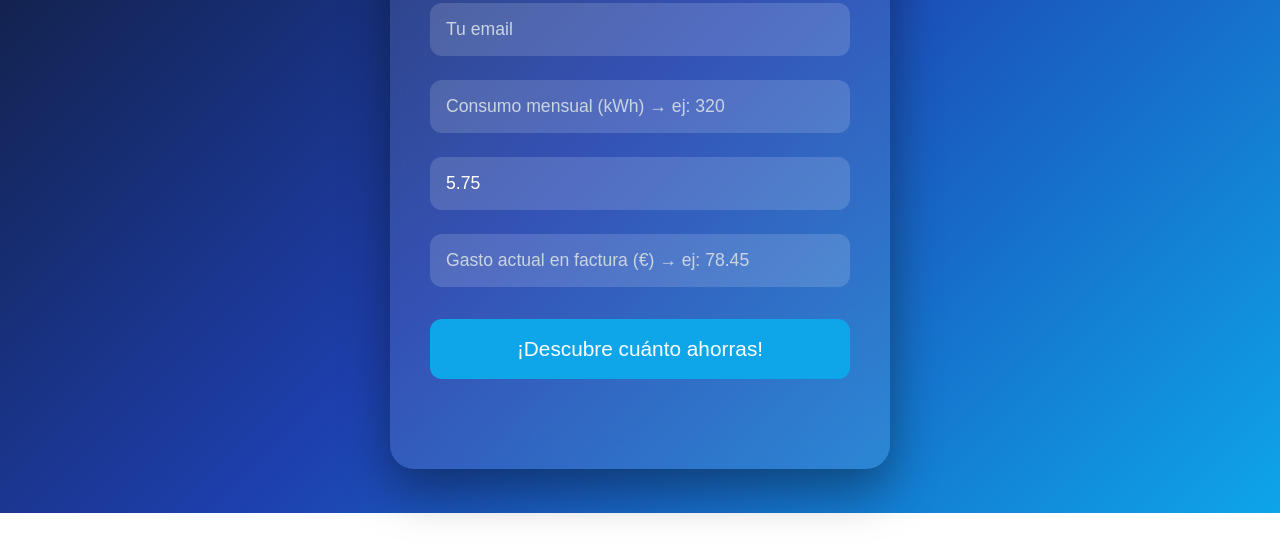
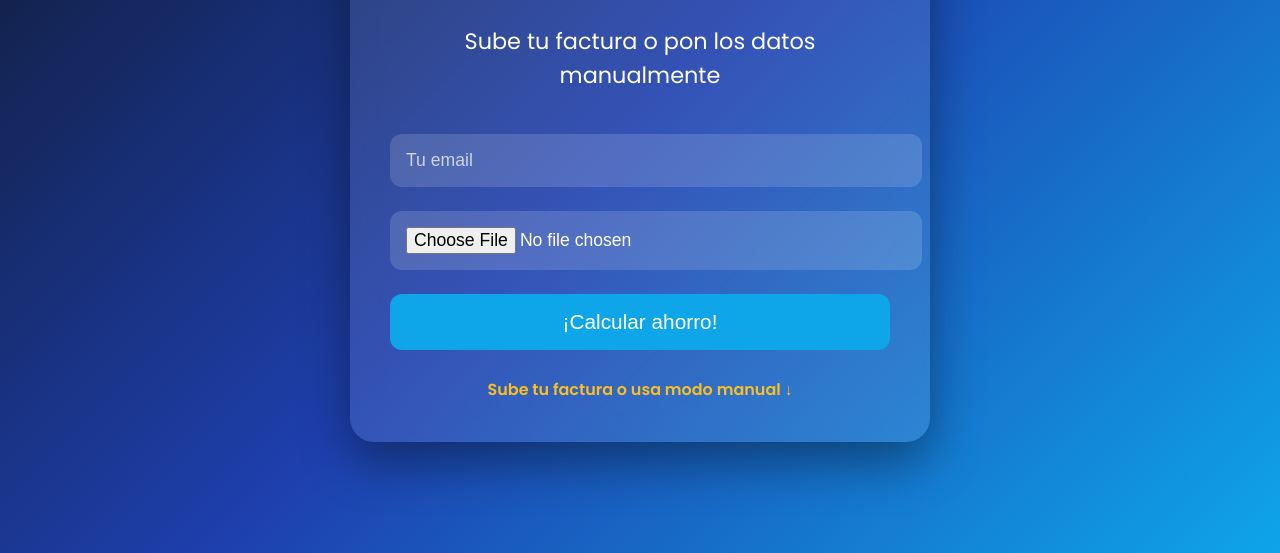
Before and after one commit to eloirourera-hue/lugaz-comparador, a plain HTML site: page index.html in a window 1280 px wide. Shown: the part 287-840 px from the top of the page. Before the commit the page ends 800 px from the top, so only its background shows below. Drawn offline with Linux system fonts and the light colour scheme.

Commit message:
Update index.html

```diff
--- a/index.html
+++ b/index.html
@@ -5,36 +5,43 @@
     <meta name="viewport" content="width=device-width, initial-scale=1.0">
     <title>Lugaz - Comparador de Luz</title>
     <link href="https://fonts.googleapis.com/css2?family=Poppins:wght@400;500;600;700&display=swap" rel="stylesheet">
+    <script src="https://unpkg.com/tesseract.js@4.1.1/dist/tesseract.min.js"></script>
     <style>
-        :root { --grad: linear-gradient(135deg, #0f172a 0%, #1e40af 50%, #0ea5e9 100%); }
-        * { margin:0; padding:0; box-sizing:border-box; }
-        body { font-family: 'Poppins', sans-serif; background: var(--grad); color: white; min-height: 100vh; padding: 20px; display: flex; align-items: center; justify-content: center; }
-        .card { background: rgba(255,255,255,0.1); backdrop-filter: blur(15px); border-radius: 24px; padding: 40px; width: 100%; max-width: 500px; box-shadow: 0 20px 50px rgba(0,0,0,0.4); }
-        h1 { font-size: 3.5rem; text-align: center; background: linear-gradient(to right, #60a5fa, #a5f3fc); -webkit-background-clip: text; -webkit-text-fill-color: transparent; margin-bottom: 10px; }
-        p { text-align: center; font-size: 1.4rem; margin-bottom: 30px; color: #e2e8f0; }
-        input { width: 100%; padding: 16px; margin: 12px 0; background: rgba(255,255,255,0.15); border: none; border-radius: 12px; color: white; font-size: 1.1rem; }
-        input::placeholder { color: #cbd5e1; }
-        button { width: 100%; padding: 18px; background: #0ea5e9; color: white; border: none; border-radius: 12px; font-size: 1.3rem; cursor: pointer; margin-top: 20px; }
-        button:hover { background: #0c8bd4; }
-        .resultado { margin-top: 50px; display: grid; gap: 20px; grid-template-columns: repeat(auto-fit, minmax(280px, 1fr)); }
-        .tarifa { background: rgba(255,255,255,0.1); padding: 25px; border-radius: 16px; text-align: center; transition: 0.3s; }
-        .tarifa:hover { transform: translateY(-10px); box-shadow: 0 20px 40px rgba(0,0,0,0.4); }
-        .empresa { font-size: 1.8rem; font-weight: 700; }
-        .precio { font-size: 2.8rem; color: #34d399; margin: 10px 0; }
-        .ahorro { font-size: 1.3rem; color: #fbbf24; }
+        body{margin:0;font-family:'Poppins',sans-serif;background:linear-gradient(135deg,#0f172a,#1e40af,#0ea5e9);color:#fff;min-height:100vh;display:flex;align-items:center;justify-content:center;padding:20px}
+        .card{background:rgba(255,255,255,0.1);backdrop-filter:blur(15px);border-radius:24px;padding:40px;max-width:500px;width:100%;box-shadow:0 20px 50px rgba(0,0,0,0.4)}
+        h1{font-size:3.5rem;text-align:center;background:linear-gradient(to right,#60a5fa,#a5f3fc);-webkit-background-clip:text;-webkit-text-fill-color:transparent}
+        input,button{width:100%;padding:16px;margin:12px 0;border:none;border-radius:12px;font-size:1.1rem}
+        input{background:rgba(255,255,255,0.15);color:#fff}
+        input::placeholder{color:#cbd5e1}
+        button{background:#0ea5e9;color:#fff;cursor:pointer;font-size:1.3rem}
+        button:hover{background:#0c8bd4}
+        #estado{margin-top:15px;color:#fbbf24;font-weight:600;text-align:center}
+        .manual{display:none;background:rgba(255,255,255,0.1);padding:20px;border-radius:16px;margin-top:20px}
+        .resultado{display:none;grid-template-columns:repeat(auto-fit,minmax(280px,1fr));gap:25px;margin-top:40px}
+        .tarifa{background:rgba(255,255,255,0.1);padding:25px;border-radius:16px;text-align:center;transition:0.3s}
+        .tarifa:hover{transform:translateY(-10px);box-shadow:0 20px 40px rgba(0,0,0,0.4)}
+        .empresa{font-size:1.9rem;font-weight:700}
+        .precio{font-size:3rem;color:#34d399;margin:10px 0}
+        .ahorro{font-size:1.3rem;color:#fbbf24}
     </style>
 </head>
 <body>
 <div class="card">
     <h1>Lugaz</h1>
-        <p>Compara y ahorra hasta 400€ al año</p>
+    <p style="text-align:center;font-size:1.4rem;margin-bottom:30px">Sube tu factura o pon los datos manualmente</p>
 
     <input type="email" id="email" placeholder="Tu email" required>
-        <input type="number" id="consumo" placeholder="Consumo mensual (kWh) → ej: 320" required>
-        <input type="number" step="0.01" id="potencia" placeholder="Potencia contratada (kW) → ej: 5.75" value="5.75" required>
-        <input type="number" step="0.01" id="gasto" placeholder="Gasto actual en factura (€) → ej: 78.45" required>
+    <input type="file" id="factura" accept=".pdf,.jpg,.jpeg,.png">
+    <button onclick="procesar()">¡Calcular ahorro!</button>
+    <div id="estado">Sube tu factura o usa modo manual ↓</div>
 
-        <button onclick="calcular()">¡Descubre cuánto ahorras!</button>
+    <div class="manual" id="manual">
+        <p>Modo manual (si la factura no se lee bien):</p>
+        <input type="number" id="consumo" placeholder="Consumo kWh (ej: 320)">
+        <input type="number" step="0.01" id="potencia" placeholder="Potencia contratada kW (ej: 5.75)" value="5.75">
+        <input type="number" step="0.01" id="gasto" placeholder="Gasto actual € (ej: 78.45)">
+        <button onclick="calcularManual()">Calcular</button>
+    </div>
 
     <div id="resultado" class="resultado"></div>
 </div>
@@ -47,47 +54,89 @@
         { empresa: "Plenitude", nombre: "Sin permanencia", kwh: 0.104, pot_punta: 0.118, pot_valle: 0.050, descuento: 20 }
     ];
 
-        function calcular() {
+    let consumoGlobal = 350;
+    let potenciaGlobal = 5.75;
+    let gastoActualGlobal = 85;
+    let alquilerGlobal = 0.81;
+
+    async function procesar() {
         const email = document.getElementById("email").value.trim();
-            const consumo = parseFloat(document.getElementById("consumo").value) || 350;
-            const potencia = parseFloat(document.getElementById("potencia").value) || 5.75;
-            const gastoActual = parseFloat(document.getElementById("gasto").value) || 85;
-            const alquiler = 0.81;
-            const dias = 30;
+        const file = document.getElementById("factura").files[0];
+        const estado = document.getElementById("estado");
+        const manual = document.getElementById("manual");
 
-            if (!email || !consumo || !potencia || !gastoActual) {
-                alert("Rellena todos los campos");
+        if (!email) { estado.textContent = "Falta el email"; return; }
+
+        if (file) {
+            estado.textContent = "Leyendo factura...";
+            try {
+                const { data: { text } } = await Tesseract.recognize(file, 'spa', { logger: m => m });
+                const t = text.toLowerCase().replace(/[^0-9.,\s]/g, ' ').replace(/,/g, '.');
+
+                // Consumo
+                const c = t.match(/(\d{3,5})\s*kwh/i);
+                if (c) consumoGlobal = parseInt(c[1]);
+
+                // Potencia contratada
+                const p = t.match(/(\d+[.,]?\d*)\s*kw/i);
+                if (p) potenciaGlobal = parseFloat(p[1].replace(',', '.'));
+
+                // Gasto total
+                const g = t.match(/(\d{2,4}[.,]\d{2})\s*€/i);
+                if (g) gastoActualGlobal = parseFloat(g[1].replace(',', '.'));
+
+                estado.textContent = `Leído: ${consumoGlobal} kWh · ${potenciaGlobal} kW · ${gastoActualGlobal.toFixed(2)}€`;
+                manual.style.display = "block";
+            } catch (e) {
+                estado.textContent = "No se pudo leer → usa modo manual";
+                manual.style.display = "block";
+            }
+        } else {
+            manual.style.display = "block";
+            estado.textContent = "Rellena los datos manualmente";
             return;
         }
 
-            // Guardar email
         fetch("https://script.google.com/macros/s/AKfycbxVi6XhMv1YpI2qZU97Rao8DhUdg0esgMJr3JdZEU05xhPnhiG_UWRq5LxbyD0QnHYw/exec?email=" + encodeURIComponent(email));
+        calcularFinal();
+    }
 
-            let html = '<h2 style="grid-column:1/-1; text-align:center; color:#a5f3fc; margin:30px 0;">¡Tus mejores ofertas!</h2>';
+    function calcularManual() {
+        consumoGlobal = parseFloat(document.getElementById("consumo").value) || 350;
+        potenciaGlobal = parseFloat(document.getElementById("potencia").value) || 5.75;
+        gastoActualGlobal = parseFloat(document.getElementById("gasto").value) || 85;
+        calcularFinal();
+    }
+
+    function calcularFinal() {
+        const resultado = document.getElementById("resultado");
+        const dias = 30;
+        let html = '<h2 style="grid-column:1/-1;text-align:center;color:#a5f3fc;margin:30px 0">¡Tus mejores ofertas!</h2>';
 
         tarifas.forEach(t => {
-                const energia = consumo * t.kwh;
-                const potenciaCoste = (potencia * t.pot_punta * dias) + (potencia * t.pot_valle * dias);
+            const energia = consumoGlobal * t.kwh;
+            const potenciaCoste = (potenciaGlobal * t.pot_punta * dias) + (potenciaGlobal * t.pot_valle * dias);
             const base = energia + potenciaCoste;
             const impuesto = base * 0.05113;
-                const baseIVA = base + impuesto + alquiler;
+            const baseIVA = base + impuesto + alquilerGlobal;
             const iva = baseIVA * 0.21;
             const totalSinDesc = baseIVA + iva;
             const totalConDesc = totalSinDesc * (1 - t.descuento / 100);
-                const ahorroAnual = Math.round((gastoActual - totalConDesc) * 12);
+            const ahorroAnual = Math.round((gastoActualGlobal - totalConDesc) * 12);
 
             html += `
                 <div class="tarifa">
                     <div class="empresa">${t.empresa}</div>
-                        <div style="color:#94a3b8; margin:8px 0;">${t.nombre}</div>
+                    <div style="color:#94a3b8;margin:8px 0">${t.nombre}</div>
                     <div class="precio">${totalConDesc.toFixed(0)}€/mes</div>
-                        <div class="ahorro">¡Ahorras ${ahorroAnual}€ al año!</div>
-                        <div style="margin-top:10px; color:#94a3b8; font-size:0.9rem;">-${t.descuento}% primer año</div>
+                    <div class="ahorro">¡Ahorras ${ahorroAnual > 0 ? ahorroAnual : 0}€ al año!</div>
+                    <div style="margin-top:10px;color:#94a3b8;font-size:0.9rem">-${t.descuento}% primer año</div>
                 </div>
             `;
         });
 
-            document.getElementById("resultado").innerHTML = html;
+        resultado.innerHTML = html;
+        resultado.style.display = "grid";
     }
 </script>
 </body>
```
Lines whose indentation alone changed are shown as unchanged.
